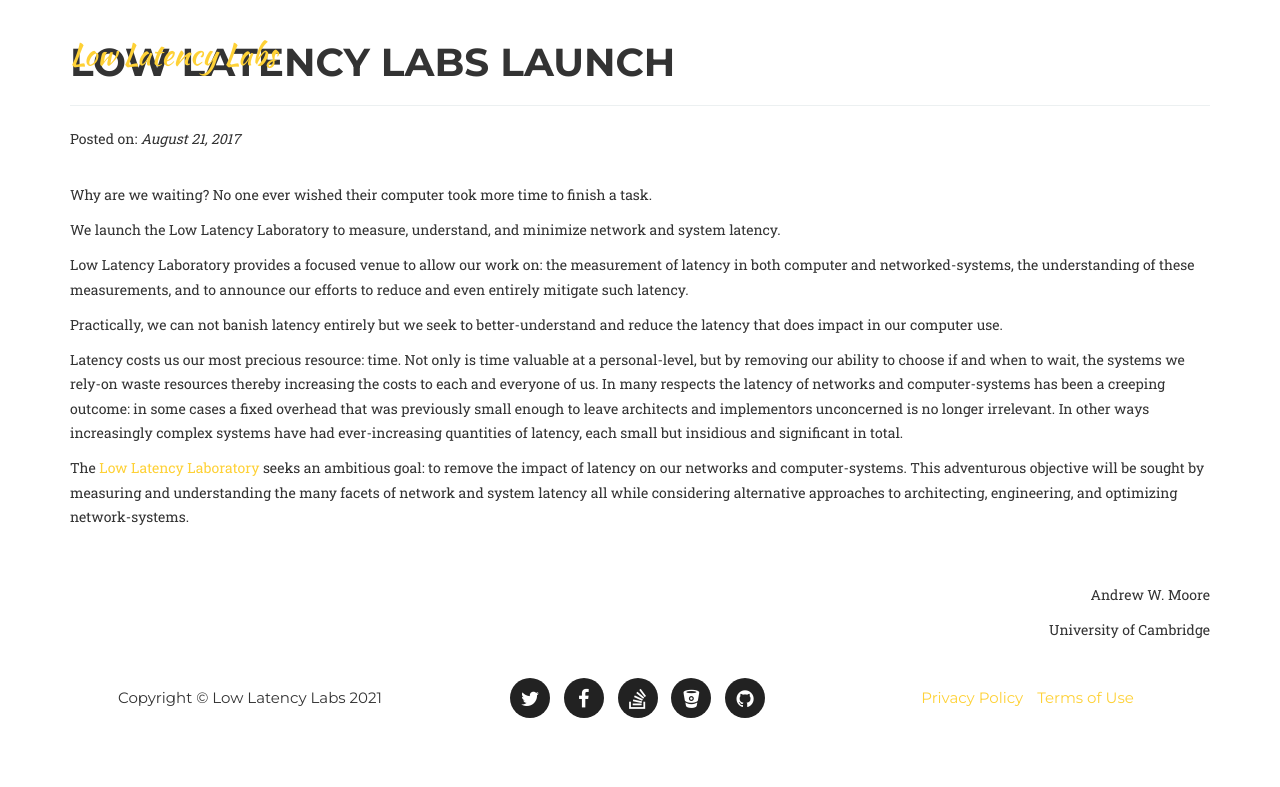
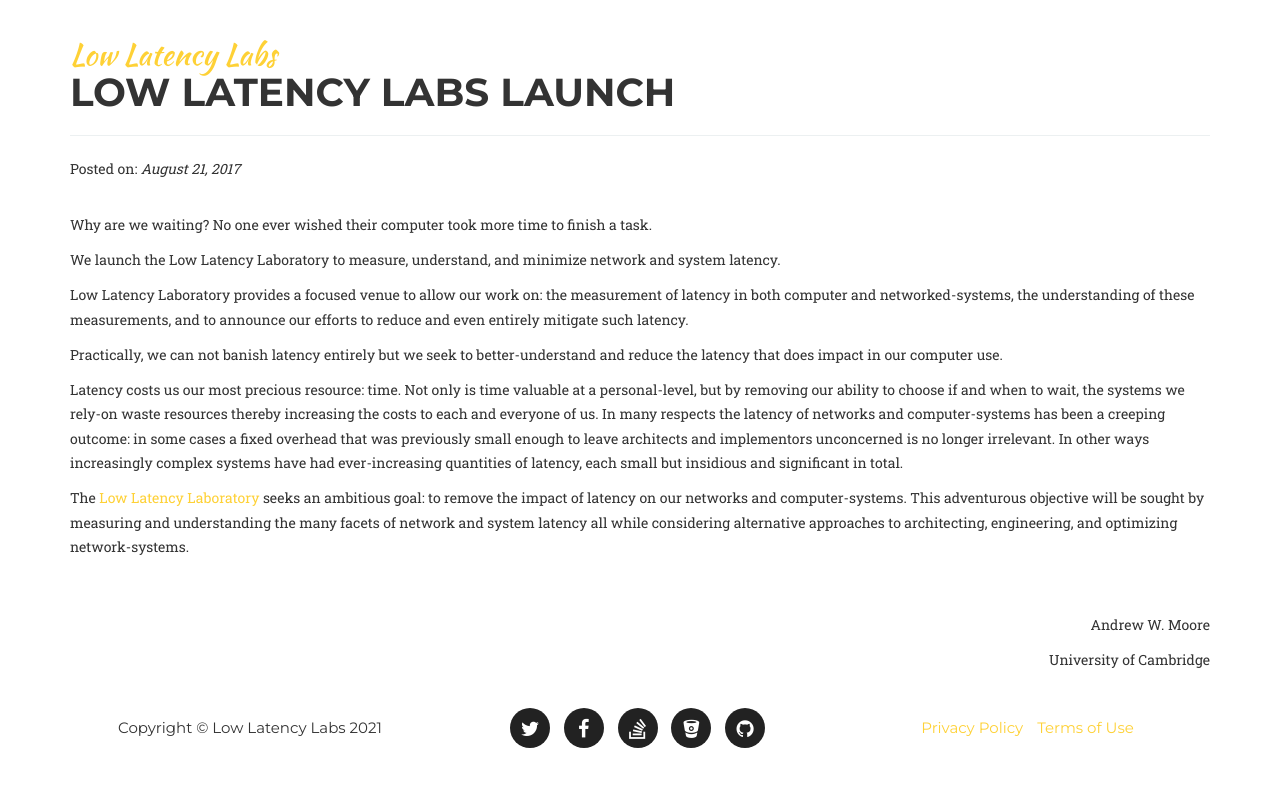
Before and after one commit to blurryhumanface/LowLatencyLabs, a Jekyll site: the page built from low-latency-labs-launch.html, in a window 1280 px wide. Shown: the top 787 px of the page. Built offline with Jekyll 4.4.1, drawn with Linux system fonts in a browser that asks for light colours; some web fonts are replaced.

Commit message:
changed padding amount

```diff
--- a/_includes/css/custom.css
+++ b/_includes/css/custom.css
@@ -27,5 +27,5 @@
 }
 
 .navbar-padding {
-  padding-top: 20px;
+  padding-top: 50px;
 }
```
